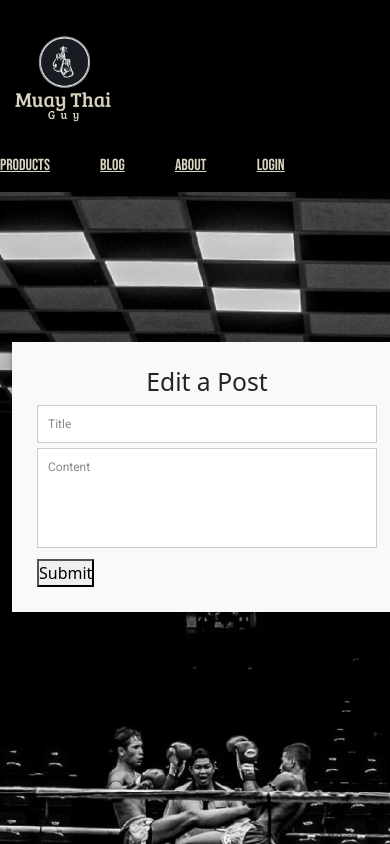
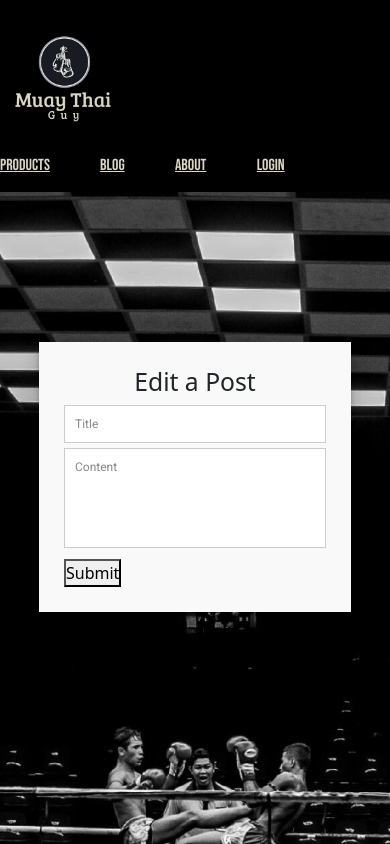
Before and after one commit to GarrettF24/muay-thai-guy, a React (Create React App) app in the folder client/: page /posts/1/edit in a window 390 px wide. Shown: the top 844 px of the page. Built offline with nearby package versions, Linux system fonts and the light colour scheme; no server answers; the HTML template or start-up script is replaced by a standard one.

Commit message:
EditPost styling and responsiveness

```diff
--- a/client/src/screens/EditPost/EditPost.css
+++ b/client/src/screens/EditPost/EditPost.css
@@ -150,7 +150,7 @@ fieldset {
 @media only screen and (max-width: 575px) {
   .container {
     margin: auto;
-    width: 100vw;
+    width: vw;
   }
   #contact {
     width: 90vw;
@@ -159,4 +159,8 @@ fieldset {
   #edit-post-form {
     width: 100vw;
   }
+
+  .edit-post-form-container {
+    width: 80vw;
+  }
 }
--- a/client/src/screens/Products/Products.css
+++ b/client/src/screens/Products/Products.css
@@ -41,7 +41,7 @@
   }
 
   .product-header {
-    width: 100vw;
+    width: 95%;
     display: flex;
     text-align: center;
   }
@@ -51,7 +51,7 @@
   }
 
   .product-card-image {
-    width: 100vw;
+    width: 90vw;
     height: 50vh;
   }
 
```
